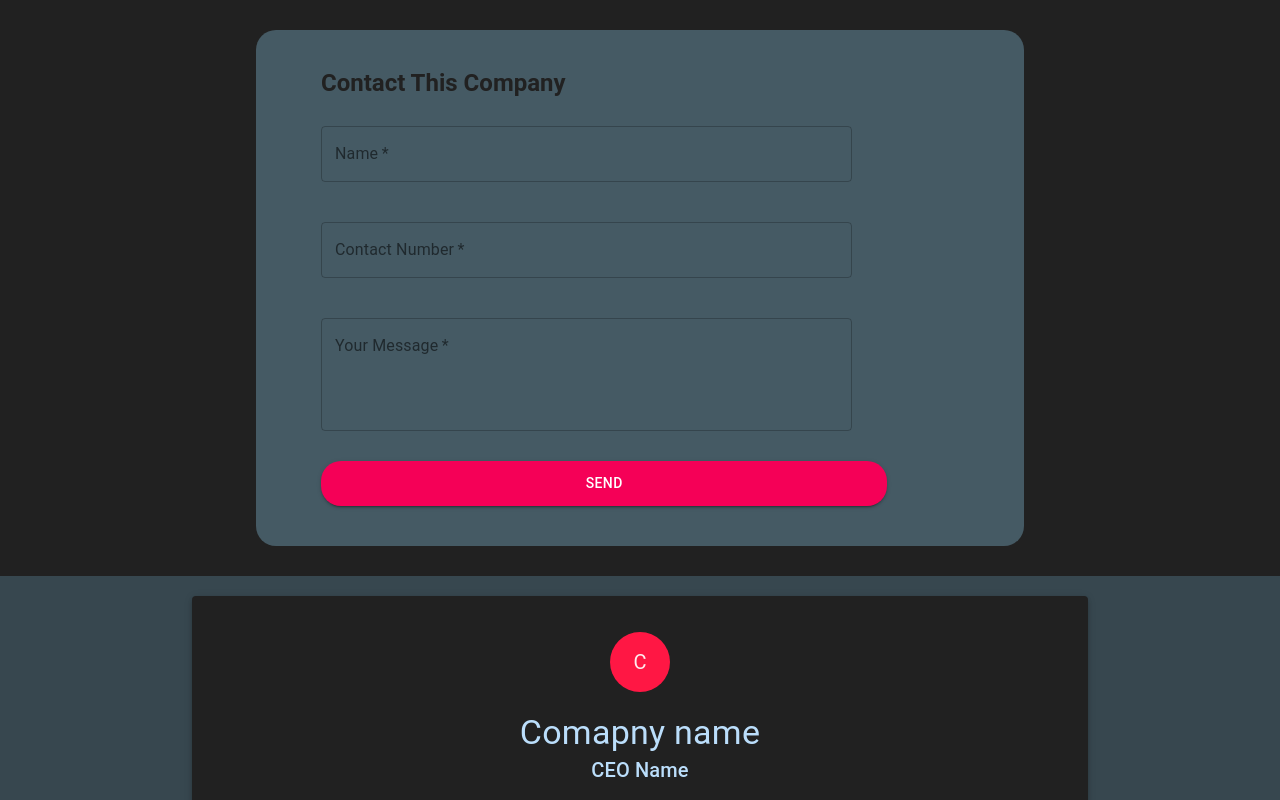
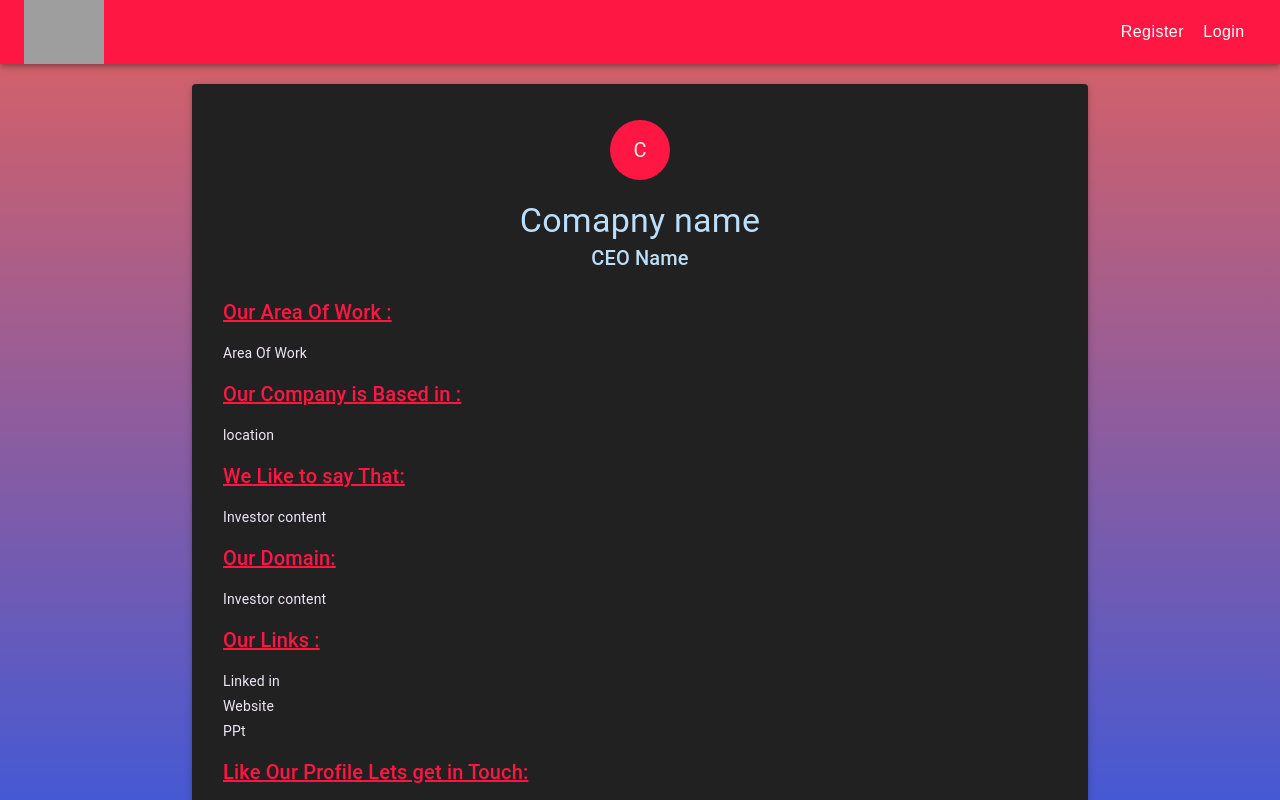
Before and after one commit to Unknown-team-cit/funding, a React (Create React App) app: page / in a window 1280 px wide. Shown: the top 800 px of the page. Built offline with nearby package versions, Linux system fonts and the light colour scheme; grey boxes are pictures that could not be loaded.

Commit message:
'colorUpdate'

```diff
--- a/src/App.css
+++ b/src/App.css
@@ -1,3 +1,22 @@
 body{
-  background-color: #37474f;
+  /* background-image: url("https://source.unsplash.com/1600x900/?technology,company  "); */
+
+  background: #de6161;  /* fallback for old browsers */
+background: -webkit-linear-gradient(to top, #2657eb, #de6161);  /* Chrome 10-25, Safari 5.1-6 */
+background: linear-gradient(to top, #2657eb, #de6161); /* W3C, IE 10+/ Edge, Firefox 16+, Chrome 26+, Opera 12+, Safari 7+ */
+
 }
+
+body::-webkit-scrollbar {
+  width: 1em;
+}
+
+body::-webkit-scrollbar-track {
+  background-color: #263238;
+  box-shadow: inset 0 0 6px rgba(0, 0, 0, 0.3);
+}
+
+body::-webkit-scrollbar-thumb {
+  background-color: #e57373;
+  border-radius: 30px;
+}
--- a/src/App.js
+++ b/src/App.js
@@ -3,6 +3,7 @@ import './App.css';
 import Cards from './components/Card';
 import Contact from './components/Contact';
 import Dashboard from './components/Dashboard/Dashboard';
+import Navbar from './components/Navbar/Navbar';
 import Profile from './components/Profile/Profile';
 import Register from './components/Register.jsx';
 
@@ -12,11 +13,13 @@ function App() {
 
   return (
     <div>
+      <Navbar />
       <Grid direction='row'  container justify='center'>
-      {/* <Dashboard details={details}  /> */}
-      {/* <Cards heading='naveen' body='this body will have all the required contents' /> */}
-      {/* <Register/> */}
-      <Contact/>
+      {/* <Dashboard details={details}  />
+      <Cards heading='naveen' body='this body will have all the required contents' />
+
+      <Register/>
+      <Contact/> */}
       <Profile/>
       </Grid>
     </div>
--- a/src/components/CardStyle.js
+++ b/src/components/CardStyle.js
@@ -6,7 +6,7 @@ export default makeStyles((theme)=>({
        backgroundColor:'#212121',
        color:'#9e9e9e',
        margin:10,
-       padding:10
+       padding:10,
 
    },
    heading:{
--- a/src/components/ContactStyle.js
+++ b/src/components/ContactStyle.js
@@ -3,11 +3,12 @@ import { makeStyles } from "@material-ui/core";
 export default makeStyles((theme)=>({
 
    paper:{
-       backgroundColor:'#455a64',
+       backgroundColor:'#212121',
        width:'60%',
        margin:'30px',
        borderRadius:20,
-       padding:'30px'
+       padding:'30px',
+
 
 
    },
@@ -30,14 +31,16 @@ export default makeStyles((theme)=>({
 
    },
    heading:{
-       color:'#212121',
+    color:'#ff1744',
         fontWeight:'bold',
         margin:'7px',
-       marginLeft:35
+       marginLeft:'45px',
+
 
    },
    body:{
-       backgroundColor:' #212121'
+    //    backgroundColor:' #212121'
+
    }
 
 }))
--- a/src/components/Dashboard/DashboardStyle.js
+++ b/src/components/Dashboard/DashboardStyle.js
@@ -7,7 +7,7 @@ export default makeStyles((theme)=>({
 
     },
     body:{
-        backgroundColor:'#212121',
+        // backgroundColor:'#212121',
         color:'#ed4b82'
 
     },
@@ -18,7 +18,7 @@ export default makeStyles((theme)=>({
         width: '550px',
         padding: '70px',
         border: '30px',
-        backgroundColor:'#455a64',
+        backgroundColor:'#212121',
         borderRadius:50,
         margin:30,
 
@@ -42,7 +42,7 @@ export default makeStyles((theme)=>({
         color:'black'
     },
     header:{
-        color:'#212121',
+        color:'#ff1744',
         fontWeight:'bold',
         margin:'7px',
         marginLeft:'50px'
--- /dev/null
+++ b/src/components/Navbar/Navbar.js
@@ -0,0 +1,54 @@
+import React from "react";
+import { makeStyles } from "@material-ui/core/styles";
+import AppBar from "@material-ui/core/AppBar";
+import Toolbar from "@material-ui/core/Toolbar";
+import Typography from "@material-ui/core/Typography";
+import Button from "@material-ui/core/Button";
+
+const useStyles = makeStyles((theme) => ({
+  root: {
+    flexGrow: 1,
+  },
+  title: {
+    flexGrow: 1,
+  },
+  appbar: {
+    backgroundColor: "#ff1744",
+
+  },
+  button: {
+    textTransform: "none",
+    fontFamily: "Poppins, sans-serif",
+    fontSize: "16px",
+  },
+}));
+
+function Navbar(props) {
+  const classes = useStyles();
+  return (
+    <div className={classes.root}>
+      <AppBar className={classes.appbar} position="sticky">
+        <Toolbar>
+          <img
+            src="https://www.collegeinnovators.com/wp-content/uploads/2018/10/startup-png-22-300x223.png"
+            alt="StartUP"
+            width="80px"
+            height="64px"
+            id="image"
+          />
+          <Typography variant="h6" className={classes.title}></Typography>
+          {!props.reg && (
+            <Button className={classes.button} color="inherit">
+              Register
+            </Button>
+          )}
+          <Button className={classes.button} color="inherit">
+            Login
+          </Button>
+        </Toolbar>
+      </AppBar>
+    </div>
+  );
+}
+
+export default Navbar;
--- a/src/components/RegisterStyle.js
+++ b/src/components/RegisterStyle.js
@@ -7,7 +7,7 @@ export default makeStyles((theme)=>({
 
     },
     body:{
-        backgroundColor:'#212121',
+        // backgroundColor:'#212121',
         color:'#ed4b82'
 
     },
@@ -18,7 +18,7 @@ export default makeStyles((theme)=>({
         width: '500px',
         padding: '70px',
         border: '30px',
-        backgroundColor:'#455a64',
+        backgroundColor:'#212121',
         borderRadius:50,
         margin:30,
 
@@ -32,7 +32,7 @@ export default makeStyles((theme)=>({
         borderRadius:20,
     },
     header:{
-        color:'#212121',
+        color:'#ff1744',
         fontWeight:'bold',
         margin:'7px',
         marginLeft:'10px'
```
